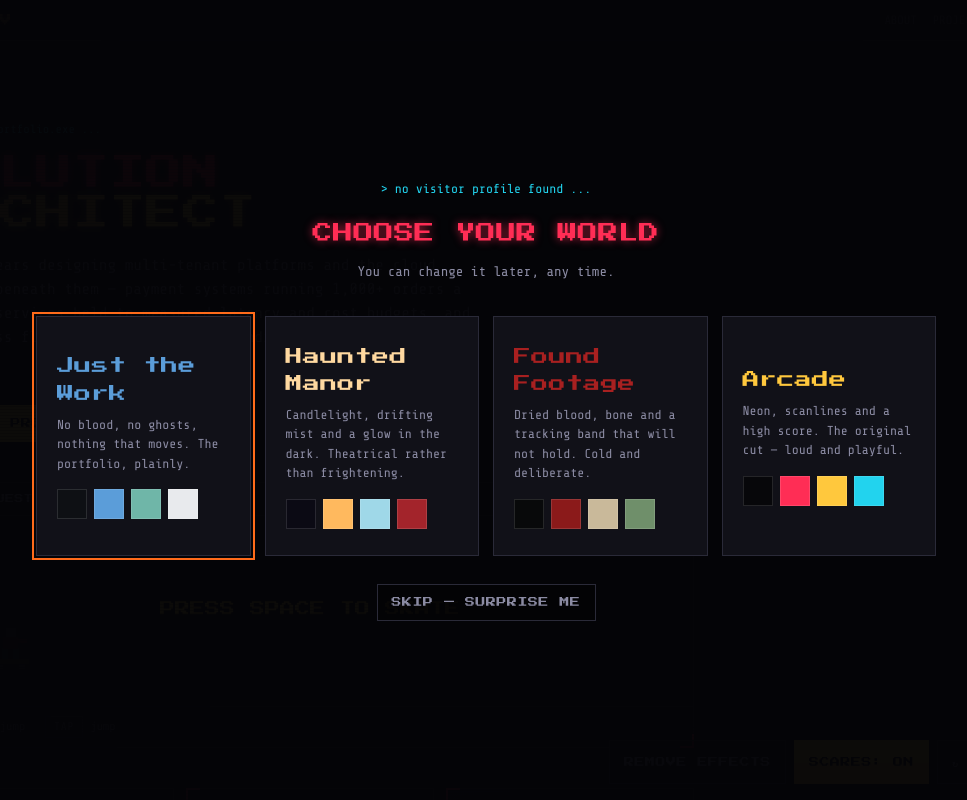
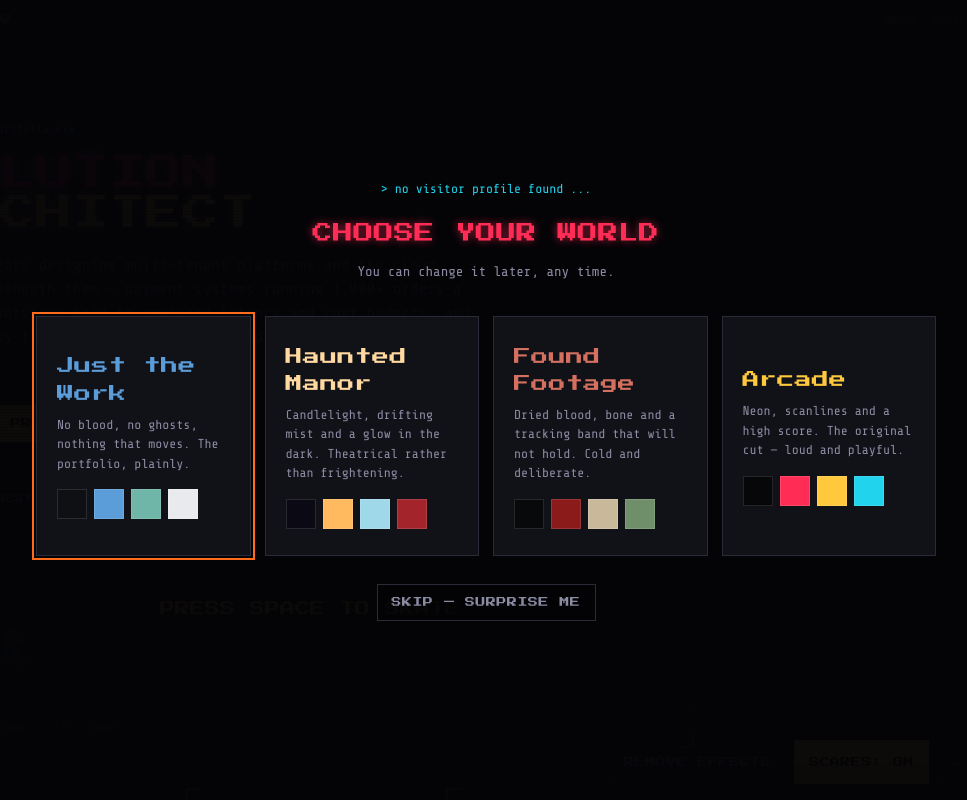
Before and after one commit to cokhane/django_portfolio, a Django app: template frontend/ui/templates/ui/home.html in a window 1280 px wide. Shown: the whole page, without its empty margins (154-1121 px from the left). Run offline with Django 5.2, Linux system fonts and the light colour scheme; the template is opened without the code that fills it, so the values that code supplies are empty; some libraries are stand-ins or nearby versions; some web fonts are replaced.

Commit message:
fix(theme): give Found Footage the legible accent Manor already had
`.horror .neon-text` was the literal #a82020 -- 2.74:1 on --void, 2.57:1 on
--panel. Under AA-large's 3.0, never mind the 4.5:1 its actual uses need:
this class paints the 12px nav brand, the hero, every section heading, the
404 and the chooser title, so it is read on every page of that world.

The same literal was reused for `.ch-name-horror` in the world chooser,
where it fails on EVERY world's panel (2.40:1 to 2.59:1), not only inside
Found Footage -- the chooser renders in whichever world the visitor is in.
That instance was named by neither the BRD nor US-6.3; only sweeping the
hex literals found it.

The fix was already decided by US-5.2's theme contract. Manor's `.neon-text`
is not its `--neon` either: that token is a deep red that would fail at
2.66:1, so Manor carries a world-local `--lit` and points `.neon-text` at
it. Found Footage was missing that property. Adding `--lit:#d4705f` is rule
3 applied where it had been skipped -- a muted rust that keeps this world's
desaturated palette at 5.96:1 on --void and 5.57:1 on --panel.

Holding the old hue and lifting only lightness reaches 4.5:1 nowhere before
#de5454, a salmon, and even that is 4.57:1 on Just the Work's panel.

The glow rgba follows the new value: a halo darker than its text stops
reading as a glow. `.ch-name-horror` mirrors it as a literal, as
`.ch-name-manor` already mirrors Manor's --lit, because the chooser sits
outside `.horror` and cannot read a token scoped to it.

Closes BRD flag F7 (the remaining two instances).

```diff
--- a/frontend/ui/templates/ui/base.html
+++ b/frontend/ui/templates/ui/base.html
@@ -381,7 +381,7 @@
   .sw-clean-1{background:#0e1014} .sw-clean-2{background:#5b9dd9} .sw-clean-3{background:#6fb6a8} .sw-clean-4{background:#e8eaed}
   .ch-name-manor{color:#ffd9a0}
   .sw-manor-1{background:#0b0a14} .sw-manor-2{background:#ffb95e} .sw-manor-3{background:#9fd8e8} .sw-manor-4{background:#a3242b}
-  .ch-name-horror{color:#a82020}
+  .ch-name-horror{color:#d4705f}   /* US-7.1: mirrors .horror's --lit; was #a82020 at 2.40:1 */
   .sw-horror-1{background:#08090a} .sw-horror-2{background:#8b1a1a} .sw-horror-3{background:#c9b99a} .sw-horror-4{background:#6f8f6a}
   .ch-name-arcade{color:#ffc83d}
   .sw-arcade-1{background:#07070a} .sw-arcade-2{background:#ff2d55} .sw-arcade-3{background:#ffc83d} .sw-arcade-4{background:#22d3ee}
@@ -1241,9 +1241,18 @@
        four-world blood table collapses to this one value. The band block
        in the base rules records why it is reached from markup. */
     --blood:#4e0708;
+    /* US-7.1 (F7). Found Footage's legible accent, the counterpart to
+       Manor's --lit. `.neon-text` cannot read --neon here: this world's
+       #8b1a1a measures 2.15:1 on --void, and the #a82020 literal that
+       stood in its place measured 2.74:1 -- both under AA-large's 3.0,
+       and this class paints 12px nav text. #d4705f is the same dried
+       blood lifted to 5.96:1 on --void and 5.57:1 on --panel. The
+       chooser's `.ch-name-horror` mirrors the value as a literal, because
+       it renders outside this world and cannot read this token. */
+    --lit:#d4705f;
   }
   .horror .display{font-family:'Special Elite',serif; letter-spacing:.04em; line-height:1.5}
-  .horror .neon-text{color:#a82020; text-shadow:0 0 14px rgba(168,32,32,.55)}
+  .horror .neon-text{color:var(--lit); text-shadow:0 0 14px rgba(212,112,95,.55)}
   .horror .gold-text{color:var(--gold); text-shadow:0 0 10px rgba(201,185,154,.25)}
   .horror .ice-text{color:#7fa877}
   .horror .hud{background:linear-gradient(160deg,rgba(17,19,20,.95),rgba(8,9,10,.95))}
```
